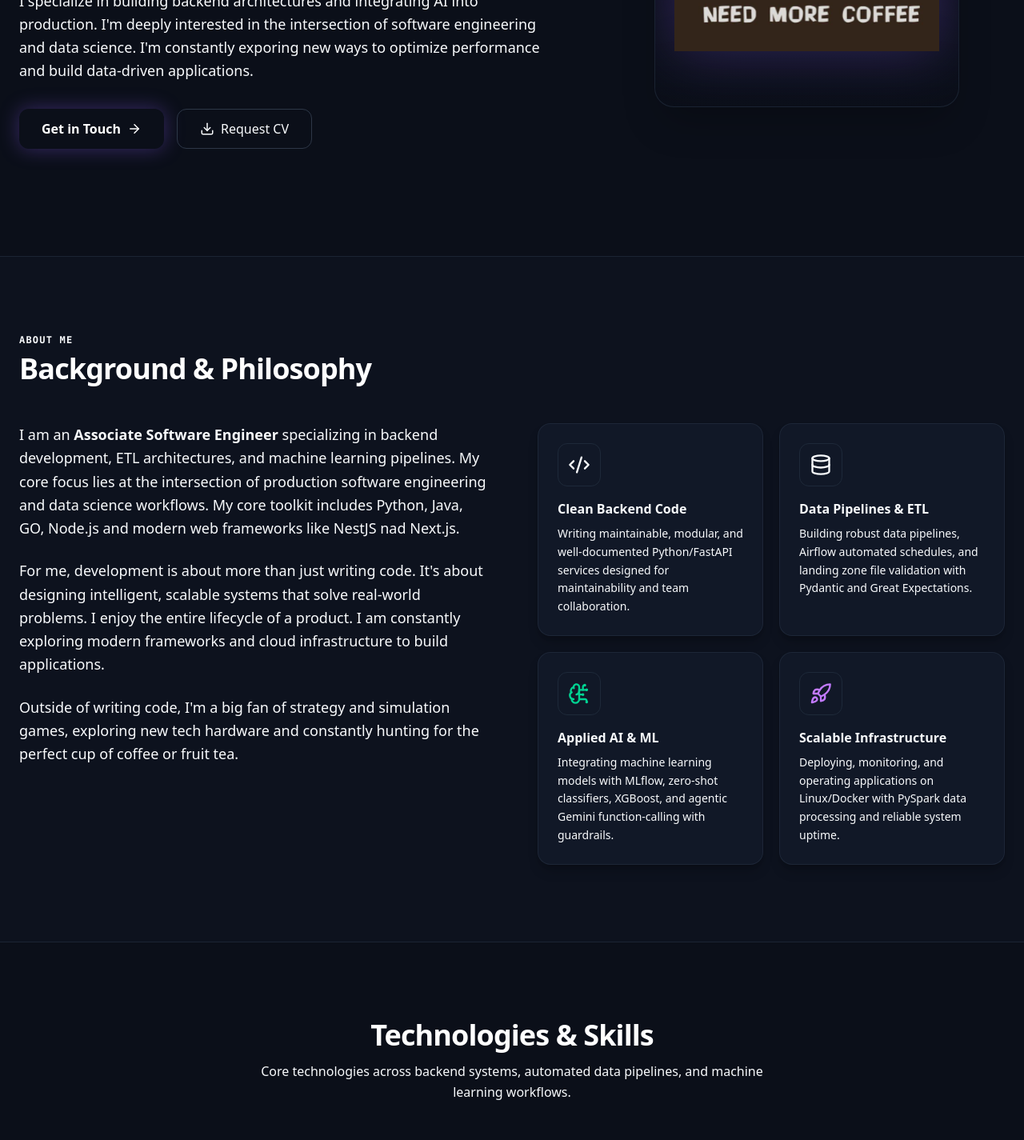
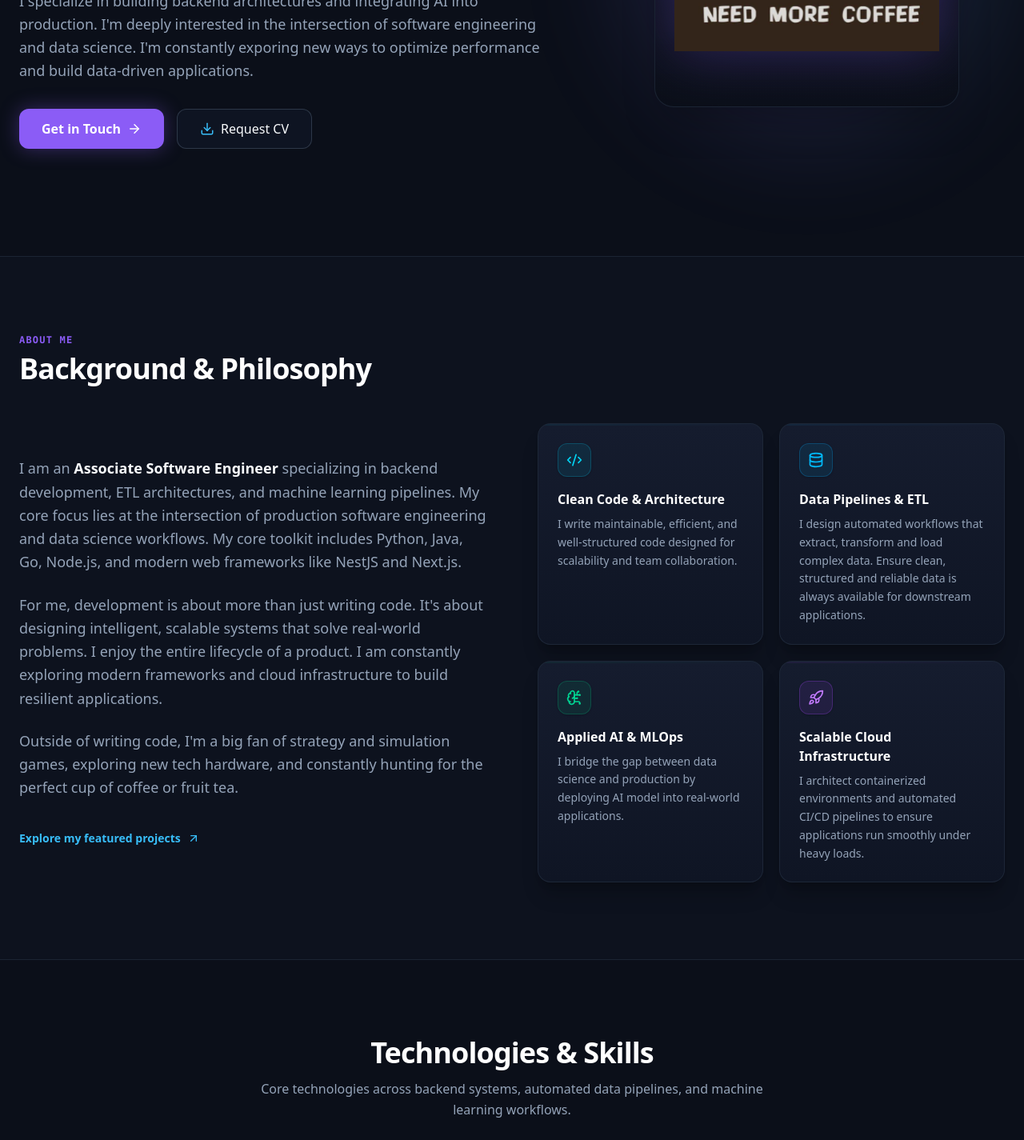
Before and after one commit to popo-male/portfolio-nextjs, a Next.js app: page / in a window 1280 px wide. Shown: the part 480-1905 px from the top of the page at 80% size. Built offline with nearby package versions, Linux system fonts and the light colour scheme.

Commit message:
fix: enhance about me

```diff
--- a/app/globals.css
+++ b/app/globals.css
@@ -1,4 +1,17 @@
 @import "tailwindcss";
+
+@theme {
+  --color-background: #0b0f19;
+  --color-surface: #111827;
+  --color-surface-elevated: #1e293b;
+  --color-primary: #8b5cf6;
+  --color-primary-hover: #7c3aed;
+  --color-secondary: #38bdf8;
+  --color-accent: #22c55e;
+  --color-textMain: #f8fafc;
+  --color-textMuted: #94a3b8;
+  --color-border: #1f293d;
+}
 
 :root {
   /* Dark theme and refined engineering accent colors */
@@ -38,6 +51,16 @@
   }
 }
 
+@keyframes ticker-marquee {
+  0% {
+    transform: translateX(0%);
+  }
+  100% {
+    transform: translateX(-50%);
+  }
+}
+
+
 /* WCAG 2.2 prefers-reduced-motion support */
 @media (prefers-reduced-motion: reduce) {
   html {
--- a/src/components/AboutSection.tsx
+++ b/src/components/AboutSection.tsx
@@ -1,38 +1,45 @@
 "use client";
 
 import { motion } from "framer-motion";
-import { portfolioData } from "@/lib/data";
-import { Code2, BrainCircuit, Rocket, Database } from "lucide-react";
+import { Code2, BrainCircuit, Rocket, Database, ArrowUpRight } from "lucide-react";
 
 export default function AboutSection() {
   const cards = [
     {
-      icon: <Code2 className="text-primary" size={28} />,
-      title: "Clean Backend Code",
+      title: "Clean Code & Architecture",
       description:
-        "Writing maintainable, modular, and well-documented Python/FastAPI services designed for maintainability and team collaboration.",
-      borderColor: "hover:border-primary/50",
+        "I write maintainable, efficient, and well-structured code designed for scalability and team collaboration.",
+      icon: <Code2 size={20} className="text-cyan-400" />,
+      accentBg: "bg-cyan-500/10 border-cyan-500/25",
+      borderHover: "hover:border-cyan-500/40",
+      glowColor: "from-cyan-500/15",
     },
     {
-      icon: <Database className="text-secondary" size={28} />,
       title: "Data Pipelines & ETL",
       description:
-        "Building robust data pipelines, Airflow automated schedules, and landing zone file validation with Pydantic and Great Expectations.",
-      borderColor: "hover:border-secondary/50",
+        "I design automated workflows that extract, transform and load complex data. Ensure clean, structured and reliable data is always available for downstream applications.",
+      icon: <Database size={20} className="text-sky-400" />,
+      accentBg: "bg-sky-500/10 border-sky-500/25",
+      borderHover: "hover:border-sky-500/40",
+      glowColor: "from-sky-500/15",
     },
     {
-      icon: <BrainCircuit className="text-emerald-400" size={28} />,
-      title: "Applied AI & ML",
+      title: "Applied AI & MLOps",
       description:
-        "Integrating machine learning models with MLflow, zero-shot classifiers, XGBoost, and agentic Gemini function-calling with guardrails.",
-      borderColor: "hover:border-emerald-500/50",
+        "I bridge the gap between data science and production by deploying AI model into real-world applications.",
+      icon: <BrainCircuit size={20} className="text-emerald-400" />,
+      accentBg: "bg-emerald-500/10 border-emerald-500/25",
+      borderHover: "hover:border-emerald-500/40",
+      glowColor: "from-emerald-500/15",
     },
     {
-      icon: <Rocket className="text-purple-400" size={28} />,
-      title: "Scalable Infrastructure",
+      title: "Scalable Cloud Infrastructure",
       description:
-        "Deploying, monitoring, and operating applications on Linux/Docker with PySpark data processing and reliable system uptime.",
-      borderColor: "hover:border-purple-500/50",
+        "I architect containerized environments and automated CI/CD pipelines to ensure applications run smoothly under heavy loads.",
+      icon: <Rocket size={20} className="text-purple-400" />,
+      accentBg: "bg-purple-500/10 border-purple-500/25",
+      borderHover: "hover:border-purple-500/40",
+      glowColor: "from-purple-500/15",
     },
   ];
 
@@ -42,16 +49,17 @@ export default function AboutSection() {
       className="py-24 w-full bg-[#111827]/40 border-y border-gray-800/80 scroll-mt-24"
     >
       <div className="max-w-7xl mx-auto px-6">
-        <div className="mb-12">
+        <div className="mb-12 text-left">
           <span className="text-xs font-mono font-bold text-primary tracking-widest uppercase mb-2 block">
             ABOUT ME
           </span>
           <h2 className="text-3xl sm:text-4xl font-extrabold text-white tracking-tight">
-            Background & Philosophy
+            Background &amp; Philosophy
           </h2>
         </div>
 
-        <div className="grid grid-cols-1 lg:grid-cols-12 gap-12 lg:gap-16 items-start">
+        {/* Vertically Centered Grid Layout */}
+        <div className="grid grid-cols-1 lg:grid-cols-12 gap-12 lg:gap-16 items-center">
           {/* Left Column: Descriptive Bio */}
           <motion.div
             initial={{ opacity: 0, y: 20 }}
@@ -68,25 +76,38 @@ export default function AboutSection() {
               specializing in backend development, ETL architectures, and machine
               learning pipelines. My core focus lies at the intersection of
               production software engineering and data science workflows. My core
-              toolkit includes Python, Java, GO, Node.js and modern web frameworks
-              like NestJS nad Next.js.
+              toolkit includes Python, Java, Go, Node.js, and modern web frameworks
+              like NestJS and Next.js.
             </p>
             <p>
-              For me, development is about more than just writing code. It's
+              For me, development is about more than just writing code. It&apos;s
               about designing intelligent, scalable systems that solve
               real-world problems. I enjoy the entire lifecycle of a product.
               I am constantly exploring modern frameworks and cloud infrastructure
-              to build applications.
+              to build resilient applications.
             </p>
             <p>
-              Outside of writing code, I'm a big fan of strategy and simulation
-              games, exploring new tech hardware and constantly hunting for the
+              Outside of writing code, I&apos;m a big fan of strategy and simulation
+              games, exploring new tech hardware, and constantly hunting for the
               perfect cup of coffee or fruit tea.
             </p>
+
+            <div className="pt-2">
+              <a
+                href="#projects"
+                className="inline-flex items-center gap-2 text-sm font-semibold text-secondary hover:text-white transition-colors group"
+              >
+                <span>Explore my featured projects</span>
+                <ArrowUpRight
+                  size={16}
+                  className="transition-transform duration-200 group-hover:translate-x-0.5 group-hover:-translate-y-0.5"
+                />
+              </a>
+            </div>
           </motion.div>
 
-          {/* Right Column: 4-Bento Grid Cards */}
-          <div className="lg:col-span-6 grid grid-cols-1 sm:grid-cols-2 gap-5">
+          {/* Right Column: Fresh Modern 4-Card Bento Grid */}
+          <div className="lg:col-span-6 grid grid-cols-1 sm:grid-cols-2 gap-4 sm:gap-5">
             {cards.map((card, index) => (
               <motion.div
                 key={card.title}
@@ -94,15 +115,27 @@ export default function AboutSection() {
                 whileInView={{ opacity: 1, scale: 1, y: 0 }}
                 viewport={{ once: true }}
                 transition={{ duration: 0.35, delay: index * 0.08 }}
-                className={`bg-[#111827] p-6 rounded-2xl border border-gray-800/90 shadow-lg shadow-black/20 ${card.borderColor} transition-all duration-300 flex flex-col`}
+                className={`group relative bg-gradient-to-b from-[#151c2e] to-[#0f1524] p-5 sm:p-6 rounded-2xl border border-gray-800/90 shadow-xl shadow-black/20 ${card.borderHover} hover:shadow-2xl hover:-translate-y-1 transition-all duration-300 flex flex-col overflow-hidden`}
               >
-                <div className="p-3 bg-surface rounded-xl w-fit border border-gray-800 mb-4">
-                  {card.icon}
+                {/* Subtle top edge gradient reflection */}
+                <div
+                  className={`absolute inset-x-0 top-0 h-0.5 bg-gradient-to-r ${card.glowColor} to-transparent opacity-50 group-hover:opacity-100 transition-opacity`}
+                />
+
+                {/* Card Header: Luminous Icon */}
+                <div className="mb-4">
+                  <div
+                    className={`inline-flex p-2.5 rounded-xl border ${card.accentBg} items-center justify-center transition-transform duration-300 group-hover:scale-105 shadow-sm`}
+                  >
+                    {card.icon}
+                  </div>
                 </div>
-                <h3 className="text-base font-bold text-textMain mb-2">
+
+                {/* Title & Description */}
+                <h3 className="text-base font-bold text-white mb-2 group-hover:text-textMain transition-colors">
                   {card.title}
                 </h3>
-                <p className="text-sm text-textMuted leading-relaxed">
+                <p className="text-xs sm:text-sm text-textMuted leading-relaxed">
                   {card.description}
                 </p>
               </motion.div>
--- a/src/components/ContactSection.tsx
+++ b/src/components/ContactSection.tsx
@@ -260,7 +260,7 @@ export default function ContactSection() {
               <button
                 type="submit"
                 disabled={status === "sending" || status === "sent"}
-                className="w-full min-h-[48px] bg-primary hover:bg-primary-hover text-white font-semibold py-3 px-6 rounded-xl transition-all duration-200 flex items-center justify-center gap-2 shadow-lg shadow-primary/25 disabled:opacity-60 disabled:cursor-not-allowed focus-visible:ring-2 focus-visible:ring-secondary"
+                className="group w-full min-h-[50px] bg-gradient-to-r from-violet-600 via-purple-600 to-indigo-600 hover:from-violet-500 hover:via-purple-500 hover:to-indigo-500 text-white font-bold py-3.5 px-6 rounded-xl border border-violet-400/40 hover:border-violet-300 transition-all duration-300 flex items-center justify-center gap-2.5 shadow-[0_4px_20px_rgba(139,92,246,0.35)] hover:shadow-[0_4px_30px_rgba(139,92,246,0.6)] hover:scale-[1.01] active:scale-[0.98] cursor-pointer disabled:opacity-60 disabled:cursor-not-allowed disabled:hover:scale-100 disabled:hover:shadow-none focus-visible:ring-2 focus-visible:ring-secondary"
               >
                 {status === "sending" ? (
                   <>
@@ -272,7 +272,10 @@ export default function ContactSection() {
                 ) : (
                   <>
                     <span>Send Message</span>
-                    <Send size={16} />
+                    <Send
+                      size={17}
+                      className="transition-transform duration-200 group-hover:translate-x-1 group-hover:-translate-y-0.5"
+                    />
                   </>
                 )}
               </button>
--- a/src/components/SkillsCarousel.tsx
+++ b/src/components/SkillsCarousel.tsx
@@ -1,7 +1,7 @@
 "use client";
 
 import { useState } from "react";
-import { motion, useReducedMotion } from "framer-motion";
+import { useReducedMotion } from "framer-motion";
 import {
   Server,
   Workflow,
@@ -163,17 +163,13 @@ export default function SkillsCarousel() {
             onFocus={() => setIsPaused(true)}
             onBlur={() => setIsPaused(false)}
           >
-            <motion.div
-              className="flex space-x-3 whitespace-nowrap py-2"
-              animate={
-                shouldReduceMotion || isPaused
-                  ? { x: 0 }
-                  : { x: ["0%", "-50%"] }
-              }
-              transition={{
-                ease: "linear",
-                duration: 32,
-                repeat: Infinity,
+            <div
+              className="flex space-x-3 whitespace-nowrap py-2 w-max will-change-transform"
+              style={{
+                animation: shouldReduceMotion
+                  ? "none"
+                  : "ticker-marquee 35s linear infinite",
+                animationPlayState: isPaused ? "paused" : "running",
               }}
             >
               {[...tickerSkills, ...tickerSkills].map((skill, index) => (
@@ -185,7 +181,7 @@ export default function SkillsCarousel() {
                   <span>{skill.name}</span>
                 </div>
               ))}
-            </motion.div>
+            </div>
           </div>
 
           <div className="flex justify-end mt-2">
```
Also changed, not shown: src/components/Navbar.tsx (+61 -7 lines).
